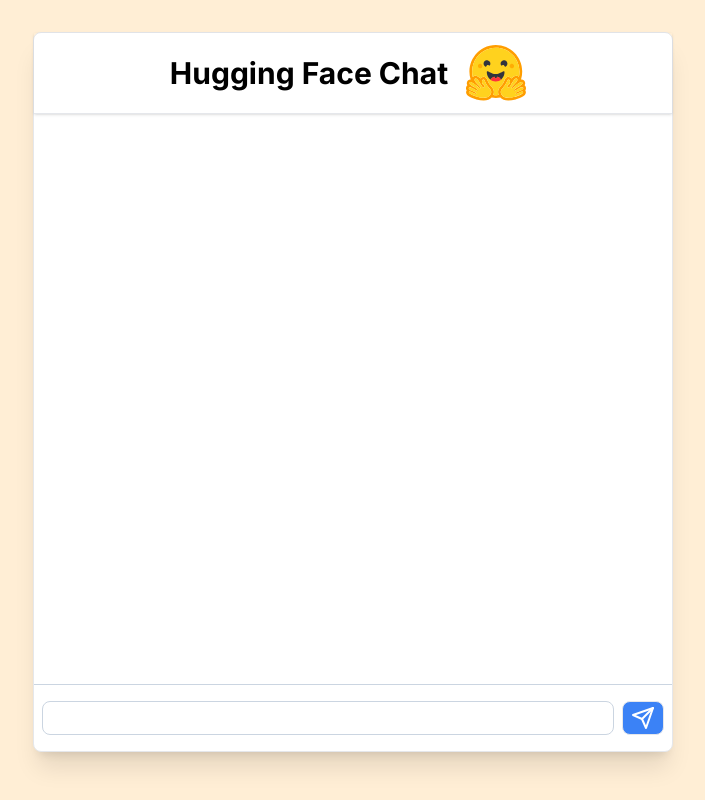
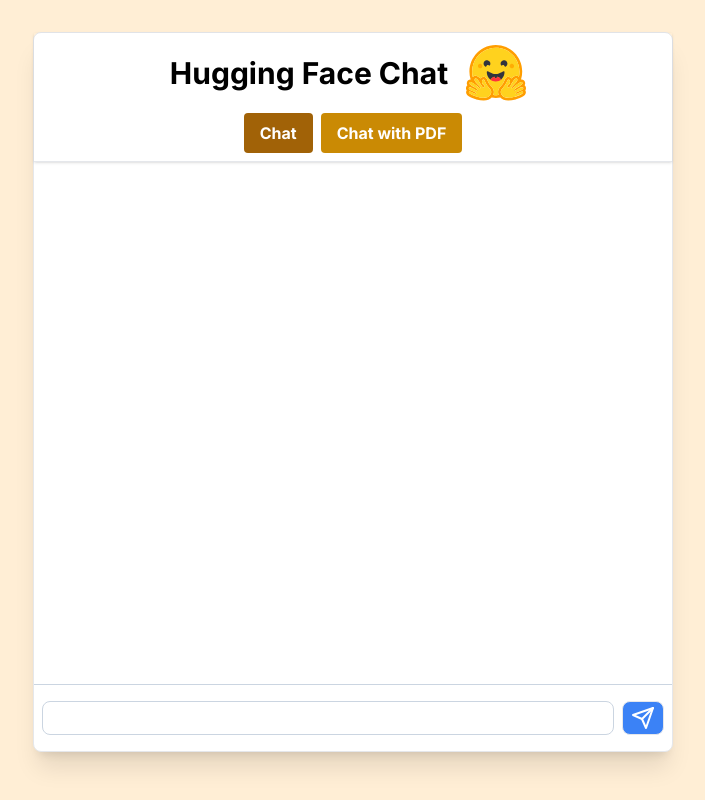
Before and after one commit to eltatata/Nextjs-HuggingFace-Chat, a Next.js app: page / in a window 1280 px wide. Shown: the whole page, without its empty margins (287-992 px from the left). Built offline with nearby package versions, Linux system fonts and the light colour scheme.

Commit message:
select chat type

```diff
--- a/src/app/page.tsx
+++ b/src/app/page.tsx
@@ -1,6 +1,6 @@
 "use client";
 
-import React, { useEffect, useRef } from "react";
+import { useEffect, useRef, useState } from "react";
 
 import { useChat } from '@ai-sdk/react';
 
@@ -9,6 +9,8 @@ import Form from "../components/ui/form";
 import Message from "../components/ui/message";
 
 export default function Home() {
+  const [type, setType] = useState<"chat" | "pdf">("chat");
+
   const { messages, input, handleInputChange, handleSubmit, isLoading } = useChat();
 
   const messagesRef = useRef<HTMLDivElement>(null);
@@ -19,9 +21,14 @@ export default function Home() {
     }
   }, [messages]);
 
+  console.log(type)
+
   return (
     <main className="bg-white flex flex-col justify-between h-screen lg:h-[90vh] lg:w-1/2 lg:my-8 mx-auto border rounded-lg shadow-xl">
-      <Header />
+      <Header
+        type={type}
+        setType={setType}
+      />
 
       <div
         ref={messagesRef}
--- a/src/components/ui/header.tsx
+++ b/src/components/ui/header.tsx
@@ -1,10 +1,31 @@
 import { Logo } from "../icons/logo";
 
-export default function Header() {
+interface HeaderProps {
+  type: "chat" | "pdf"
+  setType: (type: "chat" | "pdf") => void
+}
+
+export default function Header({ type, setType }: HeaderProps) {
   return (
-    <div className="w-full flex items-center justify-center border-b gap-2 px-4 shadow">
-      <h1 className="font-bold text-3xl">Hugging Face Chat</h1>
-      <Logo className="w-20 h-20" />
+    <div className="w-full flex flex-col items-center border-b px-4 pb-2 shadow">
+      <div className="flex items-center gap-2">
+        <h1 className="font-bold text-3xl">Hugging Face Chat</h1>
+        <Logo className="w-20 h-20" />
+      </div>
+      <div className="flex items-center gap-2">
+        <button
+          className={`${type === "chat" ? "bg-yellow-700" : "bg-yellow-600 hover:bg-yellow-700"} text-white font-bold py-2 px-4 rounded transition-colors duration-150 ease-in-out`}
+          onClick={() => setType("chat")}
+        >
+          Chat
+        </button>
+        <button
+          className={`${type === "pdf" ? "bg-yellow-700" : "bg-yellow-600 hover:bg-yellow-700"} text-white font-bold py-2 px-4 rounded transition-colors duration-150 ease-in-out`}
+          onClick={() => setType("pdf")}
+        >
+          Chat with PDF
+        </button>
+      </div>
     </div>
   )
 }
```
